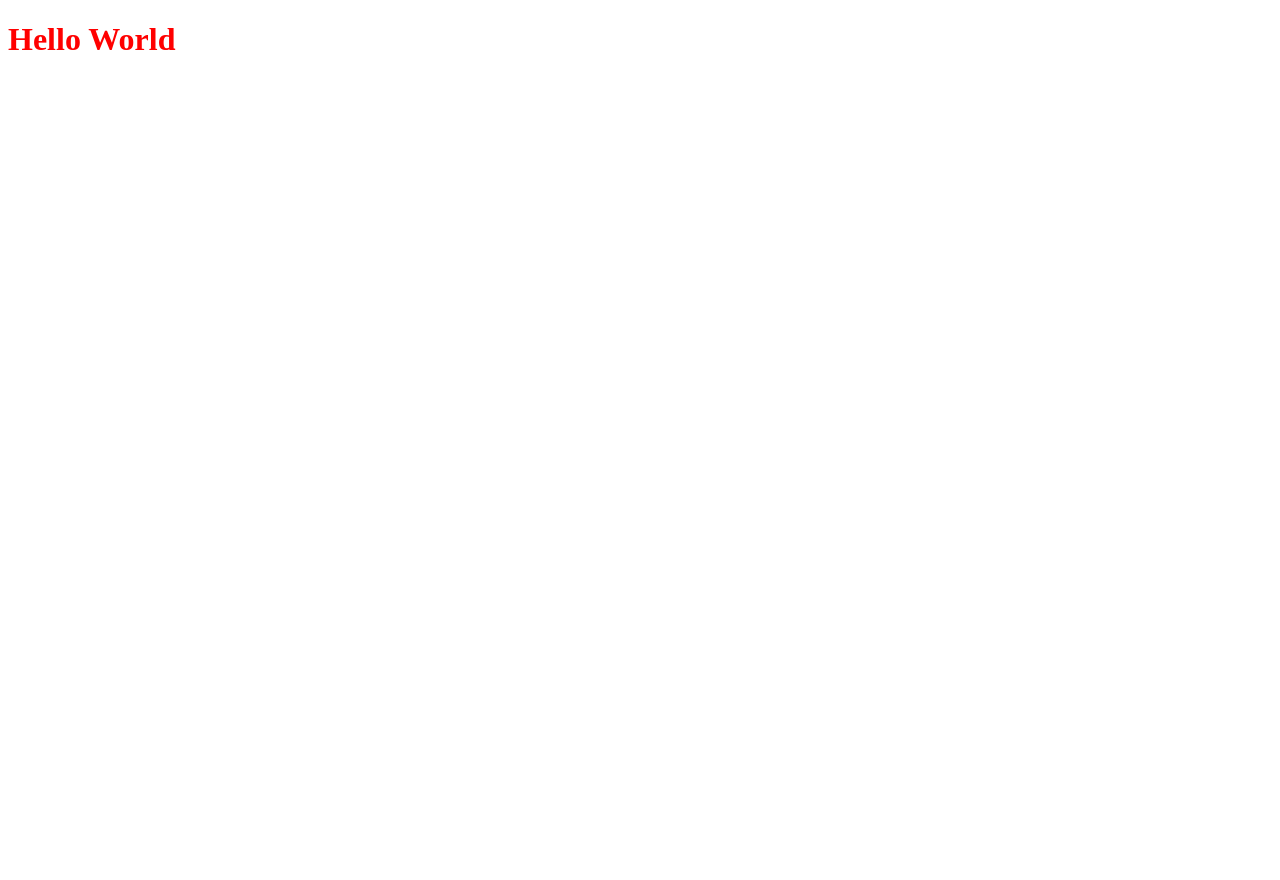
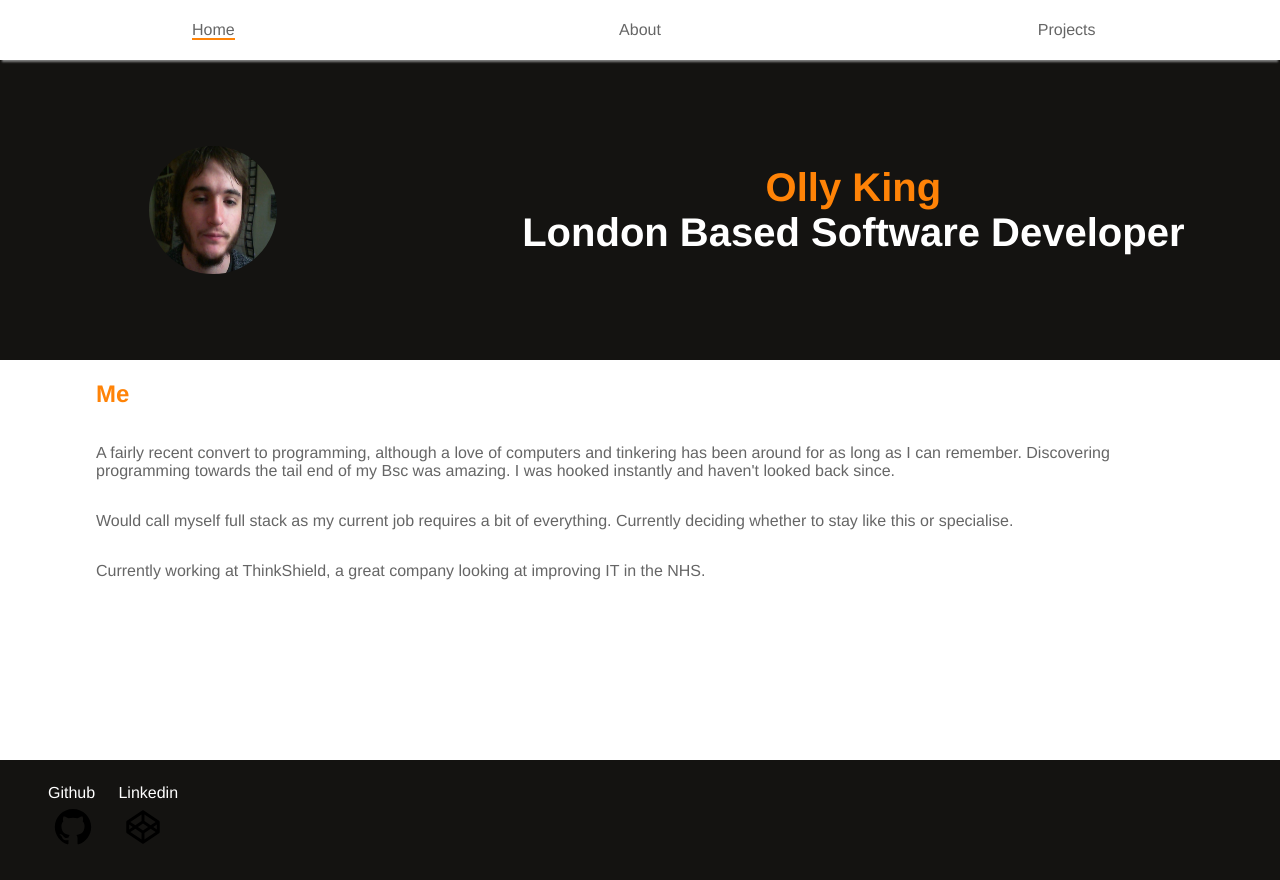
Before and after one commit to oking02/oking02.github.io, a website: page index.html in a window 1280 px wide. Before the commit the page ends 800 px from the top, so only its background shows below. Drawn offline with Linux system fonts and the light colour scheme.

Commit message:
Finished the main structure, Footer and the Home page.

```diff
--- /dev/null
+++ b/css/banner.css
@@ -0,0 +1,75 @@
+
+
+section {
+
+    margin-top: 60px;
+    background-color: #141311;
+    width: 100%;
+
+}
+
+.banner {
+
+    display: flex;
+    height: 300px;
+
+
+}
+
+.banner--avatar {
+
+    flex: 1;
+    display: flex;
+    flex-direction: column;
+    justify-content: center;
+    align-items: center;
+
+}
+
+h4 {
+    text-align: center;
+    color: white;
+}
+
+.banner--avatar--image {
+
+    display: flex;
+    height: 100px;
+    max-width: 800px;
+    margin: 0 auto;
+    justify-content: center;
+    align-items: center;
+
+}
+
+.banner--avatar--image:after {
+    display: flex;
+    overflow: hidden;
+    content: "";
+    width: 128px;
+    height: 128px;
+    border-radius: 100%;
+    background: url("../images/me.JPG") 0 0 no-repeat;
+    background-size: 100% 100%;
+}
+
+
+.banner--title {
+    flex: 2;
+    width: 100%;
+    display: flex;
+    justify-content: center;
+    align-items: center;
+}
+
+.banner--title--text {
+    flex: 1;
+    color: white;
+    font-size: 2.5rem;
+    font-weight: bold;
+    text-align: center;
+}
+
+.banner--title--text > span {
+    color: #ff8307;
+}
--- /dev/null
+++ b/css/footer.css
@@ -0,0 +1,48 @@
+footer {
+
+    height: 125px;
+    background-color: #141311;
+    color: white;
+    display: flex;
+
+}
+
+
+.footer--section {
+    flex: 1;
+}
+
+
+.footer--section > ul {
+    list-style: none;
+}
+
+.footer--section > ul > li {
+    padding: 0.5rem;
+    max-height: 25px;
+    display: inline-block;
+}
+
+
+.footer--icon {
+    height: 50px;
+    width: 50px;
+}
+
+.footer--icon__link:hover{
+    border-radius: 100%;
+    color: #ff8307;
+    fill: #ff8307;
+    transform: scale(1);
+    transition: background-color .5s, transform .5s ease-out
+
+}
+
+
+#github--iconLink:before{
+    content: "Github";
+}
+
+#linkedin--iconLink:before{
+    content: "Linkedin";
+}
--- /dev/null
+++ b/css/main.css
@@ -0,0 +1,13 @@
+main {
+
+    display: flex;
+    height: 400px;
+    max-width: 85%;
+    margin:0 auto;
+
+    flex-direction: column;
+}
+
+.main--title {
+    color: #ff8307;
+}
--- /dev/null
+++ b/css/mobile/mobileBanner.css
@@ -0,0 +1,17 @@
+@media screen and (max-width: 450px) {
+
+    .banner {
+        flex-direction: column;
+        height: 425px;
+    }
+
+    .banner--title {
+        flex: 1;
+    }
+
+    .banner--title--text {
+        flex: 1;
+        max-width: 90%;
+    }
+
+}
--- /dev/null
+++ b/css/mobile/mobileCommon.css
@@ -0,0 +1,9 @@
+@media screen and (max-width: 450px) {
+
+    .content {
+
+        height: 1070px;
+
+    }
+
+}
--- /dev/null
+++ b/css/mobile/mobileHeader.css
@@ -0,0 +1,6 @@
+
+@media screen and (max-width: 450px) {
+
+
+
+}
--- /dev/null
+++ b/css/mobile/mobileMain.css
@@ -0,0 +1,8 @@
+@media screen and (max-width: 450px) {
+
+    main {
+
+        height: 460px;
+    }
+
+}
--- a/css/test.css
+++ b/css/test.css
@@ -1,3 +1,93 @@
-h1 {
-    color : red;
+html, body {
+    max-width: 100%;
+    overflow-x: hidden;
+    margin:0;
+    padding:0;
+    width:100%;
 }
+
+body {
+    color: #666;
+    font-family: Helvetica,Arial,sans-serif;
+}
+
+header {
+
+    /*padding-top: 50px;*/
+    width: 100%;
+    max-height: 60px;
+    height: 60px;
+    position: fixed;
+    box-shadow: 0 4px 2px -2px gray;
+}
+
+
+nav {
+
+    display: flex;
+    height: 100%;
+    max-width: 100%;
+    width: 100%;
+    /*margin: 0 auto;*/
+    justify-content: center;
+    align-items: center;
+    background-color: white;
+
+}
+
+nav > div {
+
+    flex: 1  1 80%;
+    display: flex;
+    justify-content: center;
+    align-items: center;
+
+}
+
+div > a {
+    flex: 1;
+    align-self: center;
+    vertical-align: middle;
+    text-align: center;
+    margin: 0 auto;
+    max-width: 4rem;
+}
+
+.nav--active{
+    /*text-decoration: underline !important;*/
+}
+
+.nav--active > span {
+    border-bottom : 2px solid #ff8307;
+}
+
+
+a {
+
+}
+
+a:link {
+    color: inherit;
+    text-decoration: none;
+}
+
+a:visited {
+    color: inherit;
+    text-decoration: none;
+}
+
+a:hover {
+    color: inherit;
+}
+
+a:active {
+    color: inherit;
+}
+
+.content {
+
+    /*margin-top: 60px;*/
+    height: 880px;
+    overflow-y: hidden;
+
+}
--- a/gulpfile.js
+++ b/gulpfile.js
@@ -2,10 +2,19 @@
  * Created by ollyking on 30/12/2015.
  */
 var gulp = require('gulp'),
-    concat = require('gulp-concat');
+    concat = require('gulp-concat'),
+    autoprefixer = require('gulp-autoprefixer');
 
 gulp.task('css', function(){
     gulp.src('css/**/*.css')
         .pipe(concat('style.css'))
+        .pipe(autoprefixer({
+            browsers: ['last 2 versions'],
+            cascade: false
+        }))
         .pipe(gulp.dest('dist'));
 });
+
+gulp.task('watch-css', function(){
+    gulp.watch('css/**/*.css', ['css'])
+});
--- a/index.html
+++ b/index.html
@@ -1,10 +1,85 @@
 <!DOCTYPE html>
 <html>
 <head>
-	<title></title>
+	<title>Olly King</title>
+	<meta name="viewport" content="width=device-width, initial-scale=1">
+	<link rel="stylesheet" href="dist/normalize.css">
 	<link rel="stylesheet" href="dist/style.css">
 </head>
 <body>
-	<h1>Hello World</h1>
+	<header>
+
+		<nav>
+			<div>
+				<a class="nav--active" href="index.html">
+					<span>Home</span>
+				</a>
+			</div>
+			<div>
+				<a href="about.html">
+					<span>About</span>
+				</a>
+			</div>
+			<div>
+				<a href="project.html">
+					<span>Projects</span>
+				</a>
+			</div>
+		</nav>
+	</header>
+
+	<div class="content">
+
+		<section class="banner">
+
+			<div class="banner--avatar">
+				<div class="banner--avatar--image"></div>
+			</div>
+
+			<div class="banner--title">
+				<div class="banner--title--text">
+					<span>Olly King</span><br>
+					London Based Software Developer
+				</div>
+			</div>
+
+		</section>
+
+		<main>
+
+			<h2 class="main--title">Me</h2>
+
+			<p>
+				A fairly recent convert to programming, although a love of computers and tinkering
+				has been around for as long as I can remember. Discovering programming towards the tail
+				end of my Bsc was amazing. I was hooked instantly and haven't looked back since.
+			</p>
+
+			<p>
+				Would call myself full stack as my current job requires a bit of everything.
+				Currently deciding whether to stay like this or specialise.
+			</p>
+
+			<p>
+				Currently working at ThinkShield, a great company looking at improving IT in the NHS.
+			</p>
+
+		</main>
+
+		<footer>
+
+			<div class="footer--section">
+
+				<ul>
+					<li class="footer--icon"><a id="github--iconLink"  href="https://github.com/oking02" class="icon-13 github footer--icon__link" title="GitHub"><svg viewBox="0 0 512 512"><path d="M256 70.7c-102.6 0-185.9 83.2-185.9 185.9 0 82.1 53.3 151.8 127.1 176.4 9.3 1.7 12.3-4 12.3-8.9V389.4c-51.7 11.3-62.5-21.9-62.5-21.9 -8.4-21.5-20.6-27.2-20.6-27.2 -16.9-11.5 1.3-11.3 1.3-11.3 18.7 1.3 28.5 19.2 28.5 19.2 16.6 28.4 43.5 20.2 54.1 15.4 1.7-12 6.5-20.2 11.8-24.9 -41.3-4.7-84.7-20.6-84.7-91.9 0-20.3 7.3-36.9 19.2-49.9 -1.9-4.7-8.3-23.6 1.8-49.2 0 0 15.6-5 51.1 19.1 14.8-4.1 30.7-6.2 46.5-6.3 15.8 0.1 31.7 2.1 46.6 6.3 35.5-24 51.1-19.1 51.1-19.1 10.1 25.6 3.8 44.5 1.8 49.2 11.9 13 19.1 29.6 19.1 49.9 0 71.4-43.5 87.1-84.9 91.7 6.7 5.8 12.8 17.1 12.8 34.4 0 24.9 0 44.9 0 51 0 4.9 3 10.7 12.4 8.9 73.8-24.6 127-94.3 127-176.4C441.9 153.9 358.6 70.7 256 70.7z"/></svg><!--[if lt IE 9]><em>GitHub</em><![endif]--></a></li>
+					<li class="footer--icon"><a id="linkedin--iconLink" href="https://uk.linkedin.com/in/olly-king-148b817a" class="icon-4 codepen footer--icon__link" title="CodePen"><svg viewBox="0 0 512 512"><path d="M427 201.9c-0.6-4.2-2.9-8-6.4-10.3L264.2 87.3c-4.9-3.3-11.4-3.3-16.3 0L91.4 191.6c-4 2.7-6.5 7.4-6.5 12.2v104.3c0 4.8 2.5 9.6 6.5 12.2l156.4 104.3c4.9 3.3 11.4 3.3 16.3 0L420.6 320.4c4-2.6 6.6-7.4 6.6-12.2V203.9C427.1 203.2 427.1 202.6 427 201.9 427 201.7 427.1 202.6 427 201.9zM270.7 127.1l115.2 76.8 -51.5 34.4 -63.8-42.7V127.1zM241.3 127.1v68.6l-63.8 42.7 -51.5-34.4L241.3 127.1zM114.3 231.4l36.8 24.6 -36.8 24.6V231.4zM241.3 384.9L126.1 308.1l51.5-34.4 63.8 42.6V384.9zM256 290.8l-52-34.8 52-34.8 52 34.8L256 290.8zM270.7 384.9V316.3l63.8-42.6 51.5 34.4L270.7 384.9zM397.7 280.6l-36.8-24.6 36.8-24.6V280.6z"/></svg><!--[if lt IE 9]><em>CodePen</em><![endif]--></a></li>
+				</ul>
+			</div>
+
+		</footer>
+
+	</div>
+
+
 </body>
 </html>
```
Also changed, not shown: about.html (added, +67 -0 lines), package.json (+6 -1 lines), project.html (added, +68 -0 lines), dist/normalize.css (added), dist/style.css, images/linkedin11.svg (added), images/me.JPG (added).
